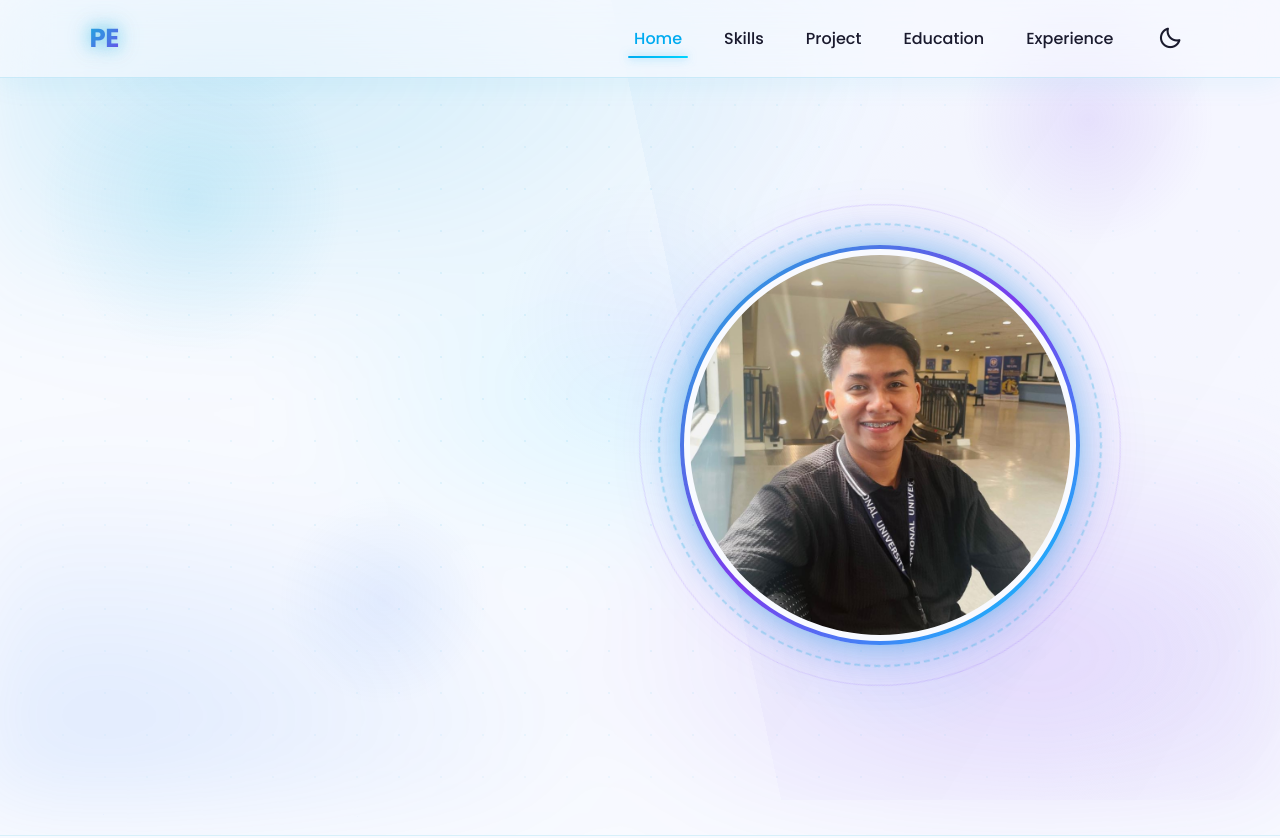
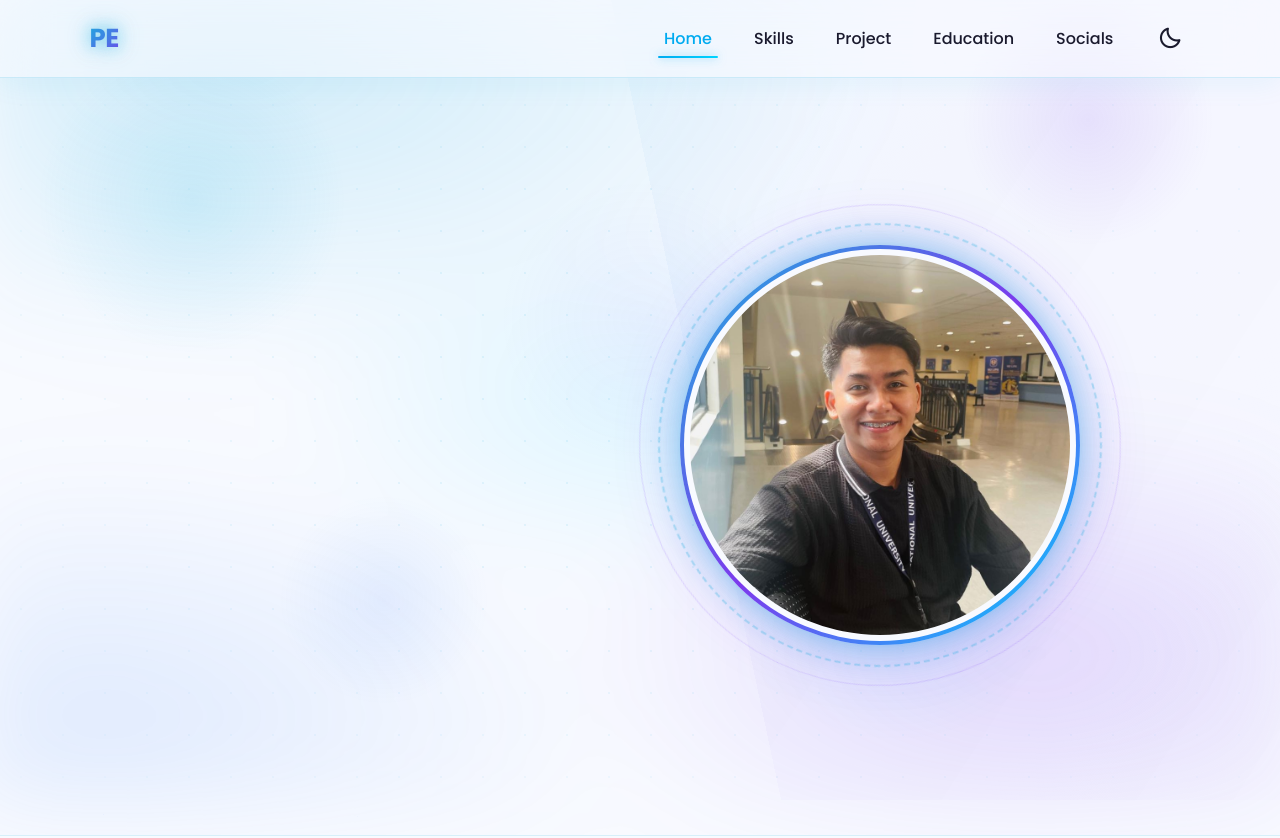
Before and after one commit to patrickeva/ptrk_portfolio, a React (Vite) app: page / in a window 1280 px wide. Shown: the top 838 px of the page. Built offline with nearby package versions, Linux system fonts and the light colour scheme.

Commit message:
add update

```diff
--- a/src/components/Contact.jsx
+++ b/src/components/Contact.jsx
@@ -177,7 +177,7 @@ function CopyEmail({ email }) {
 export default function Contact() {
   return (
     <section className="contact" id="contact">
-      <h2 className="heading">My <span>Experience</span></h2>
+      <h2 className="heading">My <span>Socials</span></h2>
 
       {/* GitHub Stats */}
       <GitHubStats username="patrickeva" />
--- a/src/components/Navbar.jsx
+++ b/src/components/Navbar.jsx
@@ -20,7 +20,7 @@ export default function Navbar({ activeSection, navigateTo }) {
     { id: 'skills',    label: 'Skills' },
     { id: 'services',  label: 'Project' },
     { id: 'education', label: 'Education' },
-    { id: 'contact',   label: 'Experience' },
+    { id: 'contact',   label: 'Socials' },
   ];
 
   return (
--- a/src/style.css
+++ b/src/style.css
@@ -2031,95 +2031,59 @@ span { color: var(--main-color); }
 }
 
 /* ============================================================
-   CURTAIN WIPE TRANSITION
-   Two panels — one from top, one from bottom — that meet in
-   the middle then split open revealing the new section.
-============================================================ */
-
-/* Shared curtain */
-.curtain {
-  position: fixed;
-  inset: 0;
-  z-index: 9998;
-  pointer-events: none;
-  display: flex;
-  flex-direction: column;
-}
-
-.curtain::before,
-.curtain::after {
-  content: '';
-  flex: 1;
-  background: linear-gradient(135deg, #080820 0%, #0c1a3a 40%, #1CB2DF22 100%);
-  transition: transform 0.45s cubic-bezier(0.76, 0, 0.24, 1);
-}
-
-/* Top half */
-.curtain::before {
-  transform-origin: top center;
-  transform: scaleY(0);
-  background: linear-gradient(160deg, #080820 0%, #0c1835 60%, rgba(28,178,223,0.08) 100%);
-  border-bottom: 2px solid rgba(28,178,223,0.4);
-  box-shadow: 0 4px 40px rgba(28,178,223,0.25);
-}
-
-/* Bottom half */
-.curtain::after {
-  transform-origin: bottom center;
-  transform: scaleY(0);
-  background: linear-gradient(340deg, #080820 0%, #0c1835 60%, rgba(124,58,237,0.08) 100%);
-  border-top: 2px solid rgba(124,58,237,0.4);
-  box-shadow: 0 -4px 40px rgba(124,58,237,0.2);
-}
-
-/* Active: panels cover the screen */
-.curtain--active::before,
-.curtain--active::after {
-  transform: scaleY(1);
-}
-
-/* Logo watermark in center of curtain */
-.curtain--active::before {
-  display: flex;
-  align-items: flex-end;
-  justify-content: center;
-  padding-bottom: 0;
-}
-
-/* Glowing line between panels */
-.curtain--active {
-  pointer-events: all;
-}
-
-/* ============================================================
-   CURTAIN LOGO — center branding during wipe
-============================================================ */
-.curtain-logo {
-  position: fixed;
-  top: 50%;
-  left: 50%;
-  transform: translate(-50%, -50%) scale(0);
-  z-index: 9999;
-  pointer-events: none;
-  font-size: 6rem;
-  font-weight: 900;
-  font-family: 'Poppins', sans-serif;
-  background: linear-gradient(135deg, #1CB2DF, #7c3aed);
-  -webkit-background-clip: text;
-  -webkit-text-fill-color: transparent;
-  background-clip: text;
-  filter: drop-shadow(0 0 30px rgba(28,178,223,0.8));
-  opacity: 0;
-  transition:
-    opacity 0.2s ease 0.2s,
-    transform 0.3s cubic-bezier(0.34, 1.56, 0.64, 1) 0.25s;
-  letter-spacing: -2px;
-}
-
-.curtain--active ~ .app-content .curtain-logo,
-.curtain-logo--show {
-  opacity: 1;
-  transform: translate(-50%, -50%) scale(1);
+   SIMPLE SMOOTH TRANSITION
+   I-paste sa PINAKA-DULO ng style.css
+   Tanggalin / i-comment out ang lahat ng curtain/page-transition CSS
+============================================================ */
+
+/* Smooth fade between sections */
+.section-view {
+    transition: opacity 0.4s ease, transform 0.4s ease;
+    will-change: opacity, transform;
+}
+
+.section-view--hidden {
+    opacity: 0;
+    transform: translateY(12px);
+    pointer-events: none;
+}
+
+.section-view--visible {
+    opacity: 1;
+    transform: translateY(0);
+    pointer-events: all;
+}
+
+/* Content slides in smoothly when section appears */
+.section-view--visible > * {
+    animation: smoothIn 0.45s cubic-bezier(0.22, 1, 0.36, 1) forwards;
+    opacity: 0;
+}
+
+.section-view--visible > *:nth-child(1) { animation-delay: 0.05s; }
+.section-view--visible > *:nth-child(2) { animation-delay: 0.10s; }
+.section-view--visible > *:nth-child(3) { animation-delay: 0.15s; }
+.section-view--visible > *:nth-child(4) { animation-delay: 0.20s; }
+
+@keyframes smoothIn {
+    from { opacity: 0; transform: translateY(18px); }
+    to   { opacity: 1; transform: translateY(0); }
+}
+
+/* Active nav link — smooth underline */
+.navbar a.active {
+    color: var(--main-color);
+}
+
+.navbar a.active::before {
+    width: 100%;
+    transition: width 0.35s ease;
+}
+
+/* Nav click feedback */
+.navbar a:active {
+    transform: scale(0.95);
+    transition: transform 0.1s ease;
 }
 
 /* ============================================================
```
